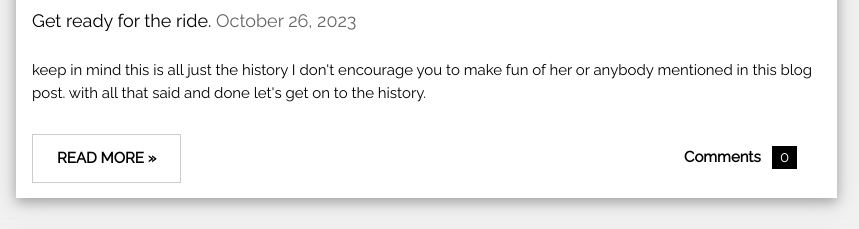
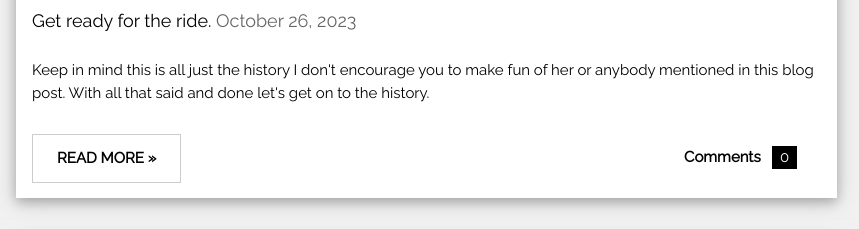
Before and after one commit to zndndnxnxnxnxnxnxnxn/Tabitha-wiki, a plain HTML site: page index.html in a window 1280 px wide. Shown: the part 504-733 px from the top of the page, 0-859 px from the left. Drawn offline with nearby package versions, Linux system fonts and the light colour scheme.

Commit message:
Update index.html

```diff
--- a/index.html
+++ b/index.html
@@ -36,8 +36,8 @@ and is wrapped around the whole page content, except for the footer in this exam
     </div>
 
     <div class="w3-container">
-      <p> keep in mind this is all just the history I don't encourage you to make fun of her or anybody mentioned in this blog post.
-      with all that said and done let's get on to the history.</p>
+      <p> Keep in mind this is all just the history I don't encourage you to make fun of her or anybody mentioned in this blog post.
+      With all that said and done let's get on to the history.</p>
       <div class="w3-row">
         <div class="w3-col m8 s12">
           <p><button class="w3-button w3-padding-large w3-white w3-border"><b>READ MORE »</b></button></p>
```
